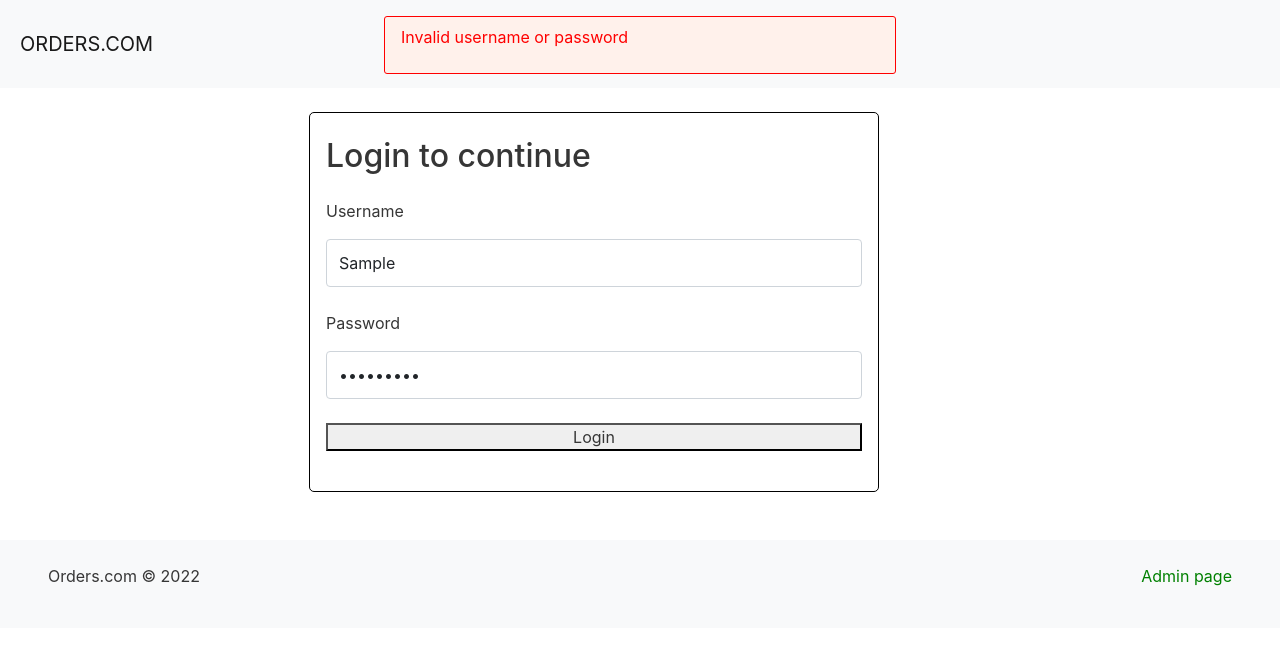
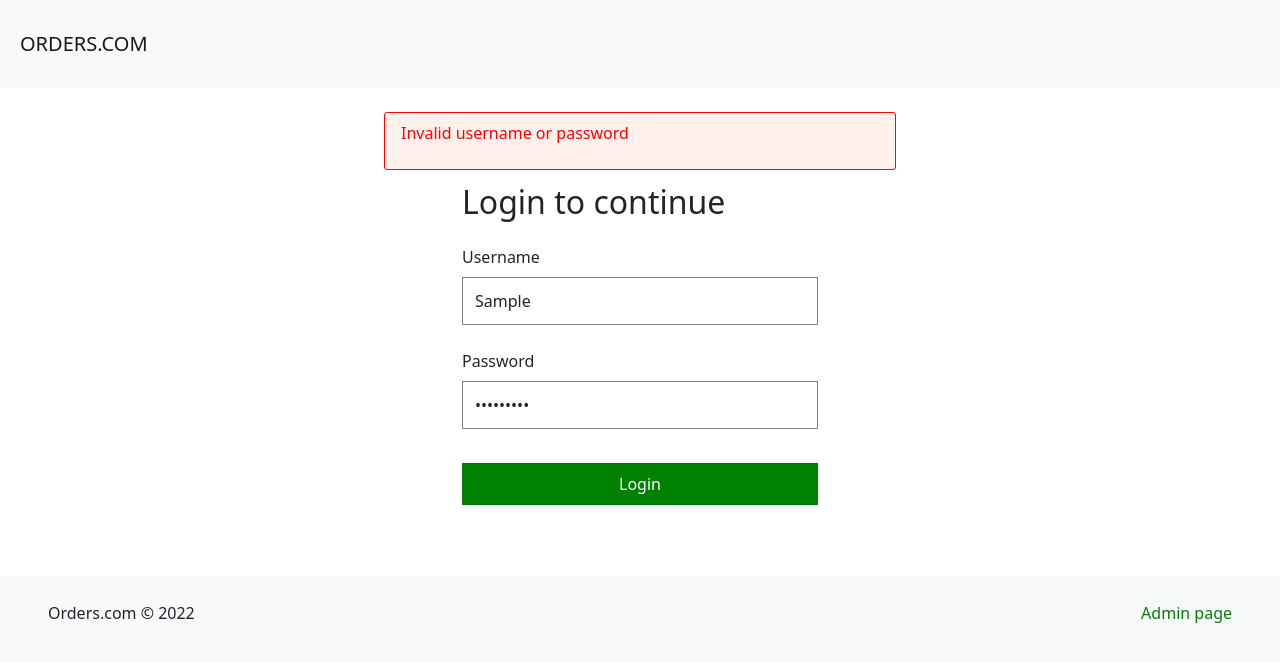
Before and after one commit to joshua530/angular-order-app, an Angular app in the folder frontend/: page /admin/login in a window 1280 px wide. Both pictures are taken after typing "Sample", "Sample123" into the empty fields and a click on the button "Login". Shown: the top 662 px of the page. Built offline with nearby package versions, Linux system fonts and the light colour scheme; no server answers.

Commit message:
add new ui styles

```diff
--- a/frontend/src/styles.css
+++ b/frontend/src/styles.css
@@ -1,81 +1,149 @@
-* {
+img {
+  max-width: 100%;
+}
+
+.product {
+  max-width: 180px;
+  border: 1px solid green;
+  padding: 5px;
+  border-radius: 10px;
+  margin: 10px;
+  cursor: pointer;
+}
+
+.product:hover, .product:focus, .product:active {
+  background-color: #e4ffe4;
+  -webkit-box-shadow: 0 0 5px green;
+          box-shadow: 0 0 5px green;
+}
+
+.product a {
+  color: #000;
+  text-decoration: none;
+}
+
+.product-image {
+  border-radius: 50%;
+}
+
+.product-info .info {
+  display: block;
+}
+
+nav a,
+.navbar a,
+footer a {
+  color: green;
+  font-weight: 500;
+  text-decoration: none;
+}
+
+nav a:hover, nav a:focus,
+.navbar a:hover,
+.navbar a:focus,
+footer a:hover,
+footer a:focus {
+  color: limegreen;
+}
+
+.order-quantity-box input[type="number"] {
+  -moz-appearance: textfield;
+}
+
+.order-quantity-box input::-webkit-outer-spin-button,
+.order-quantity-box input::-webkit-inner-spin-button {
+  -webkit-appearance: none;
   margin: 0;
-  padding: 0;
-  -webkit-box-sizing: border-box;
-          box-sizing: border-box;
-  color: #363636;
+}
+
+.order-quantity-box input,
+.order-quantity-box button {
+  background: none;
+  border: 1px solid green !important;
+  height: 30px;
+}
+
+.order-quantity-box button {
+  color: green;
+  width: 30px;
+  background: #fff;
+}
+
+.order-quantity-box button:hover, .order-quantity-box button:focus, .order-quantity-box button:active {
+  background: green;
+  color: #fff;
+}
+
+.order-quantity-box .btn-add {
+  border-top-left-radius: 5px;
+  border-bottom-left-radius: 5px;
+}
+
+.order-quantity-box .btn-minus {
+  border-top-right-radius: 5px;
+  border-bottom-right-radius: 5px;
+}
+
+.order-quantity-box .order-quantity {
+  max-width: 50px;
+  outline: none;
+}
+
+.order-placement-form {
+  border: none !important;
+}
+
+.btn-submit {
+  width: 100%;
+  margin-top: 10px;
+  background: none;
+  border: 1px solid green;
+  color: green;
+  height: 2.6em;
+  outline: none !important;
+}
+
+.btn-submit:hover, .btn-submit:focus, .btn-submit:active {
+  background: green;
+  color: #fff;
+}
+
+.product-info-img {
+  max-width: 400px;
+}
+
+.font-light {
+  font-weight: 300;
+}
+
+.font-light-0 {
   font-weight: 400;
 }
 
-body {
-  font-family: -apple-system, BlinkMacSystemFont, "Segoe UI", Roboto, Oxygen, Ubuntu, Cantarell, "Open Sans", "Helvetica Neue", sans-serif;
+.font-bold {
+  font-weight: 600;
 }
 
-a {
-  text-decoration: none;
-  color: green;
+.login-form input {
+  outline: none;
+  border: 1px solid grey !important;
+  height: 3em !important;
+  border-radius: 0;
 }
 
-img {
-  max-width: 100%;
-  max-height: 200px;
-  -o-object-fit: contain;
-     object-fit: contain;
-  -o-object-position: center;
-     object-position: center;
+.login-form input:hover {
+  -webkit-box-shadow: 0 0 3px green !important;
+          box-shadow: 0 0 3px green !important;
 }
 
-input {
-  outline: none;
+.login-form input:active, .login-form input:focus {
+  -webkit-box-shadow: 0 0 12px green !important;
+          box-shadow: 0 0 12px green !important;
 }
 
-.container {
-  margin: 1em 1.5em;
-}
-
-.container-flex {
-  display: -webkit-box;
-  display: -ms-flexbox;
-  display: flex;
-  -webkit-box-orient: vertical;
-  -webkit-box-direction: normal;
-      -ms-flex-direction: column;
-          flex-direction: column;
-  -webkit-box-align: center;
-      -ms-flex-align: center;
-          align-items: center;
-  -webkit-box-pack: center;
-      -ms-flex-pack: center;
-          justify-content: center;
-}
-
-.banner {
-  max-width: 200px;
-  border: 1px solid green;
-  padding: 5px;
-  border-radius: 5px;
-  margin: 5px;
-}
-
-/* orders */
-.align-start {
-  -webkit-box-align: start;
-      -ms-flex-align: start;
-          align-items: flex-start;
-}
-
-.mr-1 {
-  margin-right: 1em;
-}
-
-.mb-1 {
-  margin-bottom: 1em;
-}
-
-/* end orders */
-/** alerts **/
 .alerts-container {
-  position: absolute;
+  position: -webkit-sticky;
+  position: sticky;
   width: 40%;
   top: 1em;
   left: 30%;
@@ -116,12 +184,12 @@ input {
 
 .alert-info {
   background: skyblue;
-  color: blue;
-  border-color: blue;
+  color: #00f;
+  border-color: #00f;
 }
 
 .alert-info .close-alert {
-  color: blue;
+  color: #00f;
 }
 
 .alert-warning {
@@ -144,97 +212,9 @@ input {
   color: red;
 }
 
-.current-route {
-  text-decoration: underline;
-}
-
-.d-flex {
-  display: -webkit-box;
-  display: -ms-flexbox;
-  display: flex;
-}
-
-.justify-center {
-  -webkit-box-pack: center !important;
-      -ms-flex-pack: center !important;
-          justify-content: center !important;
-}
-
-.align-center {
-  -ms-flex-line-pack: center !important;
-      align-content: center !important;
-}
-
-/** end alerts **/
-.order-list {
-  width: 100%;
-}
-
-@media screen and (min-width: 490px) {
-  .container-flex {
-    -webkit-box-orient: horizontal;
-    -webkit-box-direction: normal;
-        -ms-flex-direction: row;
-            flex-direction: row;
-    -webkit-box-pack: center;
-        -ms-flex-pack: center;
-            justify-content: center;
-    -ms-flex-wrap: wrap;
-        flex-wrap: wrap;
-  }
-}
-
-@media screen and (min-width: 560px) {
-  .container-flex {
-    -webkit-box-pack: center;
-        -ms-flex-pack: center;
-            justify-content: center;
-  }
-  .parent-container {
-    display: -webkit-box;
-    display: -ms-flexbox;
-    display: flex;
-    -ms-flex-pack: distribute;
-        justify-content: space-around;
-  }
-  .banner .main {
-    width: 100%;
-  }
-  .col-1 {
-    width: 20%;
-  }
-  .col-2 {
-    width: 40%;
-  }
-  .col-3 {
-    width: 60%;
-  }
-  .col-4 {
-    width: 80%;
-  }
-  .col-5 {
-    width: 100%;
-  }
-}
-
-@media screen and (min-width: 1170px) {
-  .container-flex {
-    -webkit-box-pack: start;
-        -ms-flex-pack: start;
-            justify-content: flex-start;
-    margin-left: 5%;
-  }
-}
-
-.text-underline {
-  border-bottom: 1px solid #e2e2e2;
-  padding: 0 2px 2px;
-  display: inline-block;
-}
-
 .btn {
   background: #000;
-  color: #fff;
+  color: #fff !important;
   border: 1px solid #000;
   padding: 0.45em;
   cursor: pointer;
@@ -247,313 +227,18 @@ input {
 
 .btn-green {
   background: green;
-  color: #fff;
+  color: #fff !important;
   border: 1px solid green;
 }
 
 .btn-orange {
   background: #ffff65;
-  color: #ff1800;
+  color: #ff1800 !important;
   border: 1px solid #ffff9f;
 }
 
 .btn-inactive {
   background: #f7f7f7;
-  color: #888787;
+  color: #888787 !important;
   border: 1px solid #f7f7f7;
 }
-
-.ml-1 {
-  margin-left: 0.4em;
-}
-
-.mr-1 {
-  margin-right: 0.4em;
-}
-
-.mt-1 {
-  margin-top: 0.4em;
-}
-
-.mb-1 {
-  margin-bottom: 0.4em;
-}
-
-.m-margin {
-  margin: 0.4em;
-}
-
-.ml-2 {
-  margin-left: 0.8em;
-}
-
-.mr-2 {
-  margin-right: 0.8em;
-}
-
-.mt-2 {
-  margin-top: 0.8em;
-}
-
-.mb-2 {
-  margin-bottom: 0.8em;
-}
-
-.m-margin {
-  margin: 0.8em;
-}
-
-.ml-3 {
-  margin-left: 1.2em;
-}
-
-.mr-3 {
-  margin-right: 1.2em;
-}
-
-.mt-3 {
-  margin-top: 1.2em;
-}
-
-.mb-3 {
-  margin-bottom: 1.2em;
-}
-
-.m-margin {
-  margin: 1.2em;
-}
-
-.ml-4 {
-  margin-left: 1.6em;
-}
-
-.mr-4 {
-  margin-right: 1.6em;
-}
-
-.mt-4 {
-  margin-top: 1.6em;
-}
-
-.mb-4 {
-  margin-bottom: 1.6em;
-}
-
-.m-margin {
-  margin: 1.6em;
-}
-
-.ml-5 {
-  margin-left: 2em;
-}
-
-.mr-5 {
-  margin-right: 2em;
-}
-
-.mt-5 {
-  margin-top: 2em;
-}
-
-.mb-5 {
-  margin-bottom: 2em;
-}
-
-.m-margin {
-  margin: 2em;
-}
-
-nav {
-  background: #ececec;
-  display: -webkit-box;
-  display: -ms-flexbox;
-  display: flex;
-  -webkit-box-pack: justify;
-      -ms-flex-pack: justify;
-          justify-content: space-between;
-  -ms-flex-line-pack: center;
-      align-content: center;
-  padding: 1em;
-}
-
-.branding {
-  font-weight: 500;
-  font-size: 1.4rem;
-}
-
-footer {
-  margin-top: 5em;
-  background: #ececec;
-  height: 5em;
-  display: -webkit-box;
-  display: -ms-flexbox;
-  display: flex;
-  -webkit-box-align: center;
-      -ms-flex-align: center;
-          align-items: center;
-  -ms-flex-pack: distribute;
-      justify-content: space-around;
-  padding-left: 1em;
-}
-
-.order-list {
-  display: -webkit-box;
-  display: -ms-flexbox;
-  display: flex;
-  -webkit-box-pack: center;
-      -ms-flex-pack: center;
-          justify-content: center;
-}
-
-table {
-  border-collapse: collapse;
-}
-
-thead {
-  border-bottom: 1px solid #000;
-  background: green;
-}
-
-thead td {
-  color: #fff;
-  padding: 15px 4px !important;
-}
-
-tr {
-  border-bottom: 1px solid #000;
-}
-
-tr:nth-child(even) {
-  background: #ececec;
-  color: #000;
-}
-
-td {
-  padding: 9px 4px;
-}
-
-/** alerts */
-.alerts-container {
-  position: absolute;
-  width: 40%;
-  top: 1em;
-  left: 30%;
-}
-
-.alert {
-  background: #aaa8a8;
-  border: 1px solid #fefefe;
-  padding: 0.5em 1em;
-  display: -webkit-box;
-  display: -ms-flexbox;
-  display: flex;
-  -webkit-box-pack: justify;
-      -ms-flex-pack: justify;
-          justify-content: space-between;
-  -ms-flex-line-pack: center;
-      align-content: center;
-  border-radius: 3px;
-  margin-bottom: 5px;
-}
-
-.alert .msg {
-  color: #000;
-}
-
-.close-alert {
-  color: red;
-  display: block;
-  cursor: pointer;
-}
-
-.alert-success {
-  background: #e0ffb0;
-  border-color: green;
-}
-
-.alert-success .msg {
-  color: green;
-}
-
-.alert-success .close-alert {
-  color: green;
-}
-
-.alert-info {
-  background: skyblue;
-  border-color: blue;
-}
-
-.alert-info .msg {
-  color: blue;
-}
-
-.alert-info .close-alert {
-  color: blue;
-}
-
-.alert-warning {
-  background: #ffffcf;
-  border-color: orange;
-}
-
-.alert-warning .msg {
-  color: orange;
-}
-
-.alert-warning .close-alert {
-  color: orange;
-}
-
-.alert-danger {
-  background: #fff1eb;
-  border-color: red;
-}
-
-.alert-danger .msg {
-  color: red;
-}
-
-.alert-danger .close-alert {
-  color: red;
-}
-
-.login-form {
-  border: 1px solid #000;
-  padding: 1em;
-  border-radius: 5px;
-  margin: 0 auto;
-}
-
-.login-form .form-control {
-  display: -webkit-box;
-  display: -ms-flexbox;
-  display: flex;
-  -webkit-box-orient: vertical;
-  -webkit-box-direction: normal;
-      -ms-flex-direction: column;
-          flex-direction: column;
-  -ms-flex-wrap: wrap;
-      flex-wrap: wrap;
-  margin: 0.5em 0;
-}
-
-.login-form input {
-  height: 3em;
-}
-
-.login-form label {
-  margin-bottom: 0.5em;
-}
-
-@media screen and (min-width: 630px) {
-  .login-form {
-    width: 60%;
-  }
-}
-
-@media screen and (min-width: 1000px) {
-  .login-form {
-    width: 50%;
-  }
-}
```
